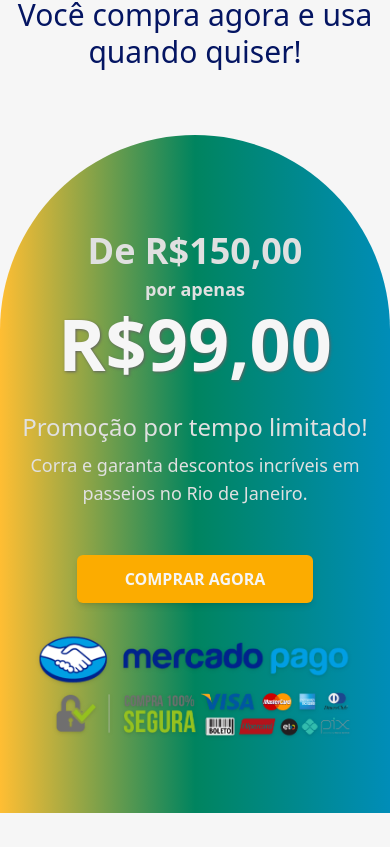
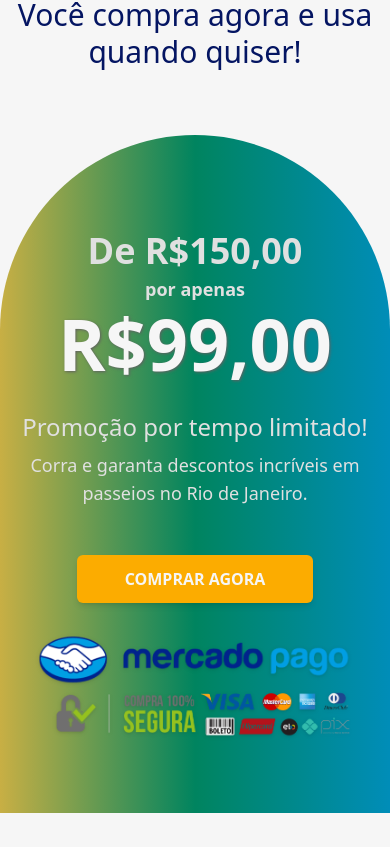
Before and after one commit to diogoizzo/riopass, a Next.js app: page /home in a window 390 px wide. Shown: the part 2637-3484 px from the top of the page. Built offline with nearby package versions, Linux system fonts and the light colour scheme.

Commit message:
ajustando cor do gradiente no mobile

```diff
--- a/components/sections/Footer.tsx
+++ b/components/sections/Footer.tsx
@@ -71,7 +71,7 @@ function Footer() {
                         Contato
                      </h3>
                      <p className=" text-why-gray-200 mt-3 text-lg">
-                        <a href="mailto:info@brasiltravelclub.com.br">
+                        <a href="mailto:info@brasiltravelclub.com">
                            info@brasiltravelclub.com
                         </a>
                      </p>
--- a/components/sections/Offer.tsx
+++ b/components/sections/Offer.tsx
@@ -11,7 +11,7 @@ function Offer() {
                Você compra agora e usa quando quiser!
             </h2>
          </div>
-         <div className="bg-gradient-to-r from-why-yellow-400 via-why-green-500 to-why-blue-400 flex items-center justify-center pt-24 pb-16  md:py-16 rounded-t-[300px]">
+         <div className="bg-gradient-to-r from-[#c8af44] via-why-green-500 to-why-blue-400 md:from-why-yellow-400 md:via-why-green-500 md:to-why-blue-400 flex items-center justify-center pt-24 pb-16  md:py-16 rounded-t-[300px]">
             <div className="text-center">
                <p className="mb-8 font-semibold text-lg text-why-gray-200">
                   <span className="block text-4xl mb-1">De R$150,00</span> por
```
